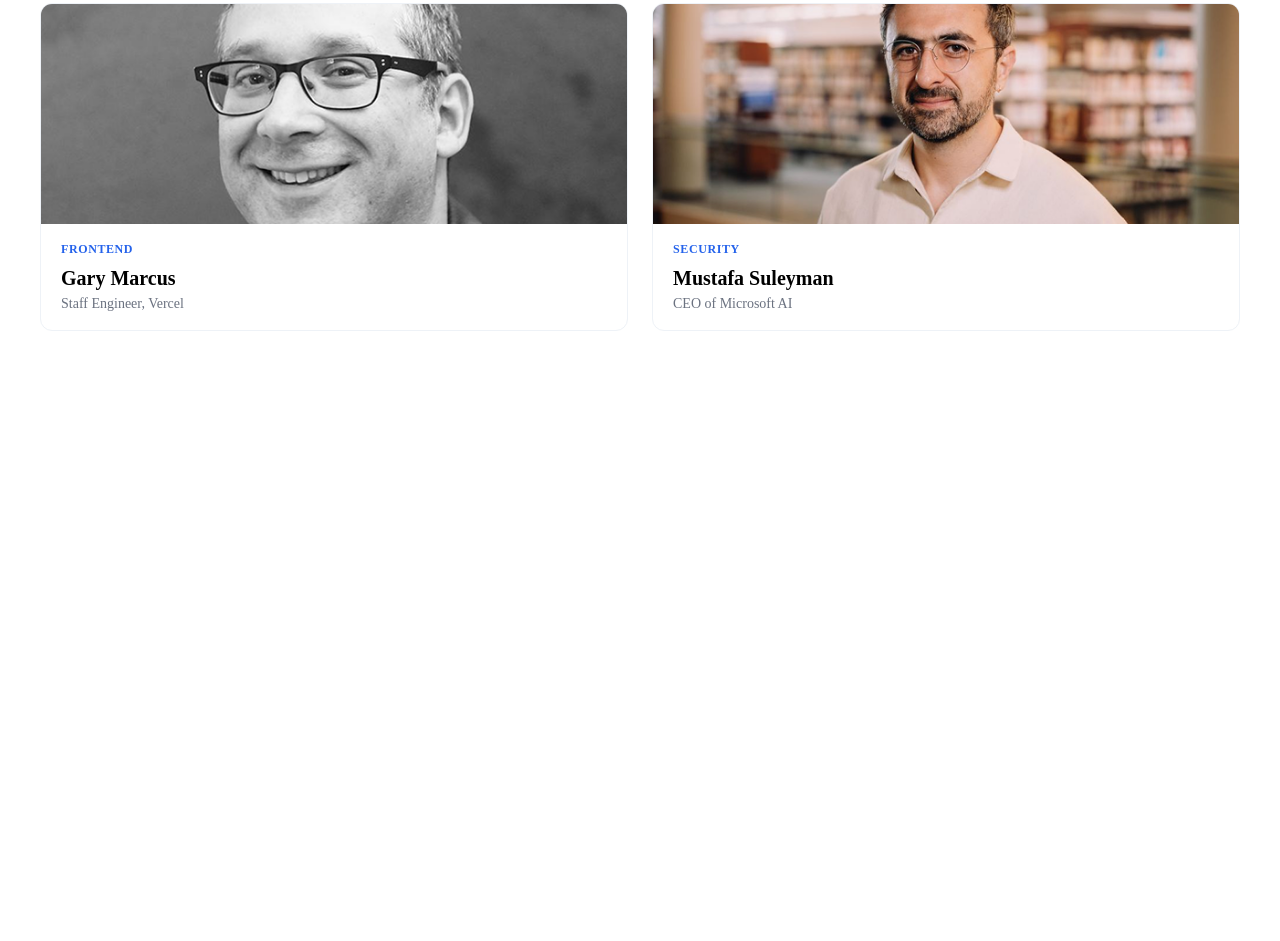
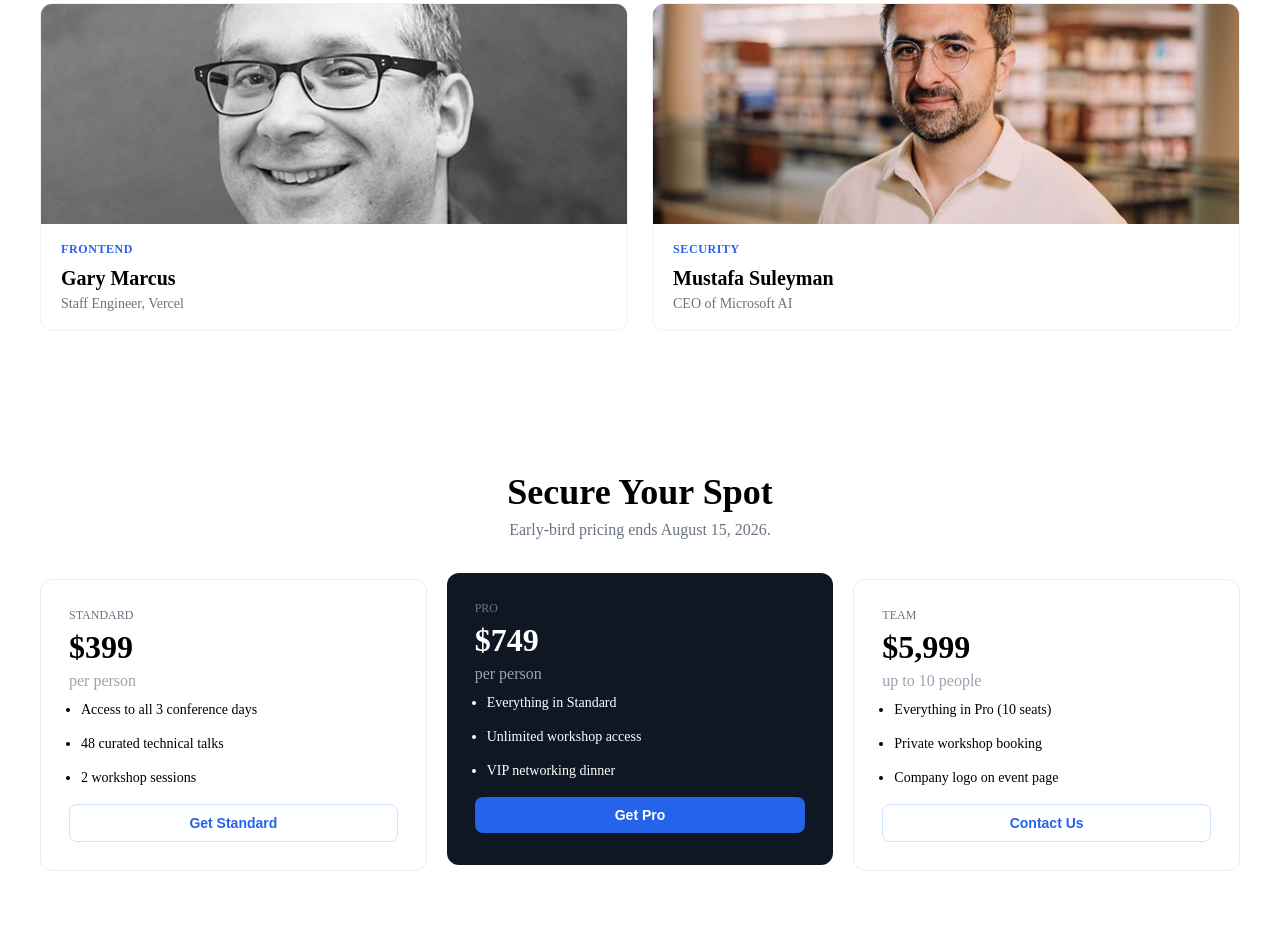
Before and after one commit to AyrinTithi/b14-a01, a plain HTML site: page index.html in a window 1280 px wide. Shown: the part 1040-1981 px from the top of the page. Before the commit the page ends 1441 px from the top, so only its background shows below. Drawn offline with Linux system fonts and the light colour scheme.

Commit message:
Pricing section added

```diff
--- a/index.html
+++ b/index.html
@@ -15,8 +15,10 @@
 
             <nav class="menu">
                 <a class="menu-link" href="#">Speakers</a>
-                <a class="menu-link" href="#pricing">Pricing</a>
                 <a class="menu-link" href="#">Schedule</a>
+                <a class="menu-link" href="#">Tracks</a>
+                <a class="menu-link" href="#">Venue</a>
+                <a class="menu-link" href="#">Blog</a>
             </nav>
 
             <button class="common-button">Register Now</button>
@@ -94,5 +96,53 @@
             </div>
         </div>
     </section>
+
+    <section class="section">
+        <div class="container">
+            <div class="section-header">
+                <h2 class="section-title">Secure Your Spot</h2>
+                <p class="section-sub">Early-bird pricing ends August 15, 2026.</p>
+            </div>
+
+            <div class="pricing-grid">
+                <div class="price-card">
+                    <div class="price-label">Standard</div>
+                    <div class="price">$399</div>
+                    <p class="price-note">per person</p>
+                    <ul class="price-features">
+                        <li>Access to all 3 conference days</li>
+                        <li>48 curated technical talks</li>
+                        <li>2 workshop sessions</li>
+                    </ul>
+                    <button class="price-button outline">Get Standard</button>
+                </div>
+
+                <div class="price-card featured">
+                    <div class="price-label">Pro</div>
+                    <div class="price">$749</div>
+                    <p class="price-note">per person</p>
+                    <ul class="price-features">
+                        <li>Everything in Standard</li>
+                        <li>Unlimited workshop access</li>
+                        <li>VIP networking dinner</li>
+                    </ul>
+                    <button class="price-button primary">Get Pro</button>
+                </div>
+
+                <div class="price-card">
+                    <div class="price-label">Team</div>
+                    <div class="price">$5,999</div>
+                    <p class="price-note">up to 10 people</p>
+                    <ul class="price-features">
+                        <li>Everything in Pro (10 seats)</li>
+                        <li>Private workshop booking</li>
+                        <li>Company logo on event page</li>
+                    </ul>
+                    <button class="price-button outline">Contact Us</button>
+                </div>
+            </div>
+        </div>
+    </section>
+
 </body>
 </html>
--- a/style.css
+++ b/style.css
@@ -152,3 +152,77 @@ body {
     font-size: 14px;
     margin: 0;
 }
+
+.pricing-grid {
+    display: grid;
+    grid-template-columns: repeat(3, 1fr);
+    gap: 20px;
+    margin-top: 24px;
+}
+
+.price-card {
+    background: #fff;
+    border-radius: 12px;
+    padding: 28px;
+    text-align: left;
+    border: 1px solid #e6eef7;
+}
+
+.price-card.featured {
+    background: #0f1724;
+    color: #fff;
+    border: none;
+    transform: translateY(-6px);
+}
+
+.price-label {
+    font-size: 12px;
+    text-transform: uppercase;
+    color: #6B7280;
+    margin-bottom: 4px;
+}
+
+.price {
+    font-size: 32px;
+    font-weight: 800;
+    margin: 6px 0;
+}
+
+.price-note {
+    color: #9CA3AF;
+    margin-bottom: 12px;
+}
+
+.price-features {
+    padding: 0 0 0 12px;
+    margin: 0 0 16px 0;
+    color: inherit;
+}
+
+.price-features li {
+    margin-bottom: 18px;
+    font-size: 14px;
+}
+
+.price-button {
+    padding: 10px 16px;
+    border-radius: 8px;
+    font-weight: bold;
+    cursor: pointer;
+    width: 100%;
+    text-align: center;
+    display: inline-block;
+    font-size: 14px;
+}
+
+.price-button.primary {
+    background: #2563EB;
+    color: #fff;
+    border: none;
+}
+
+.price-button.outline {
+    background: transparent;
+    border: 1px solid #d1e2ff;
+    color: #2563EB;
+}
```
